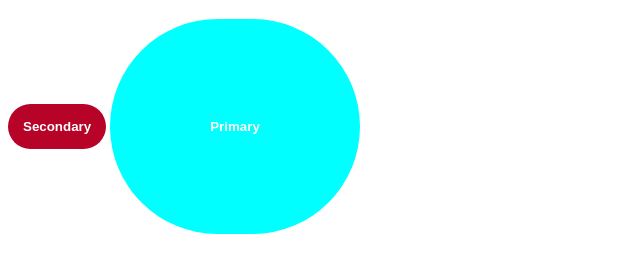
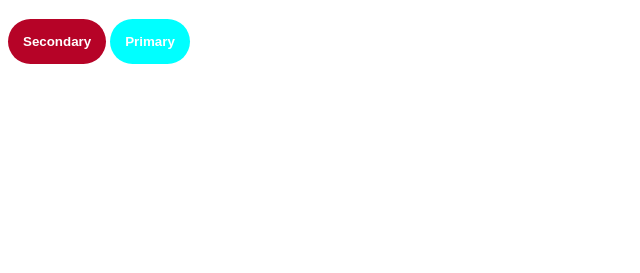
Before and after one commit to Racz-Emanuel/colorfulbutton, a plain HTML site: page Index.html in a window 1280 px wide. Shown: the part 61-334 px from the top of the page, without its empty margins (0-640 px from the left). Drawn offline with Linux system fonts and the light colour scheme.

Commit message:
Am dat de 2 ori fix

```diff
--- a/style_patrick.css
+++ b/style_patrick.css
@@ -1,7 +1,7 @@
 .btn-primary {
    background-color: aqua;
    color: white;
-   padding: 100px;
+   padding: 15px;
    border: none;
    border-radius: 125px;
    font-weight: bold;
```
